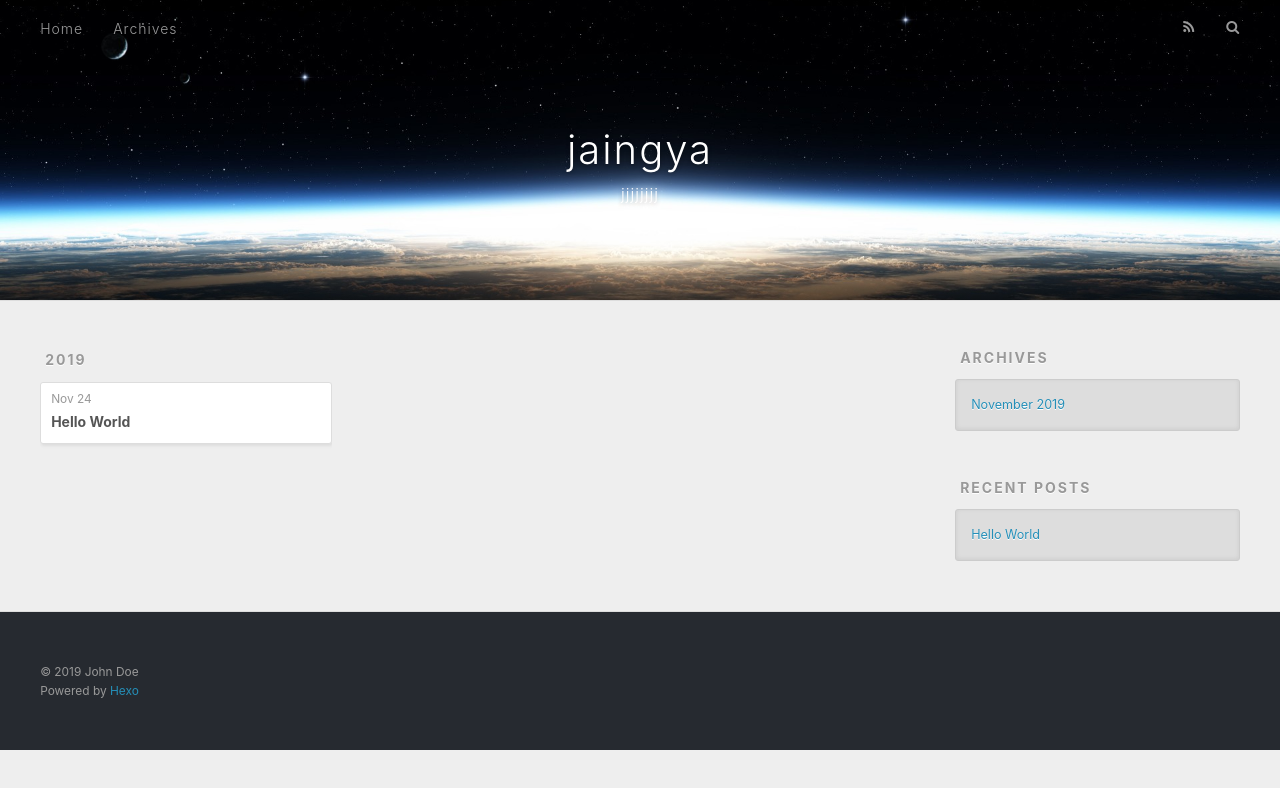
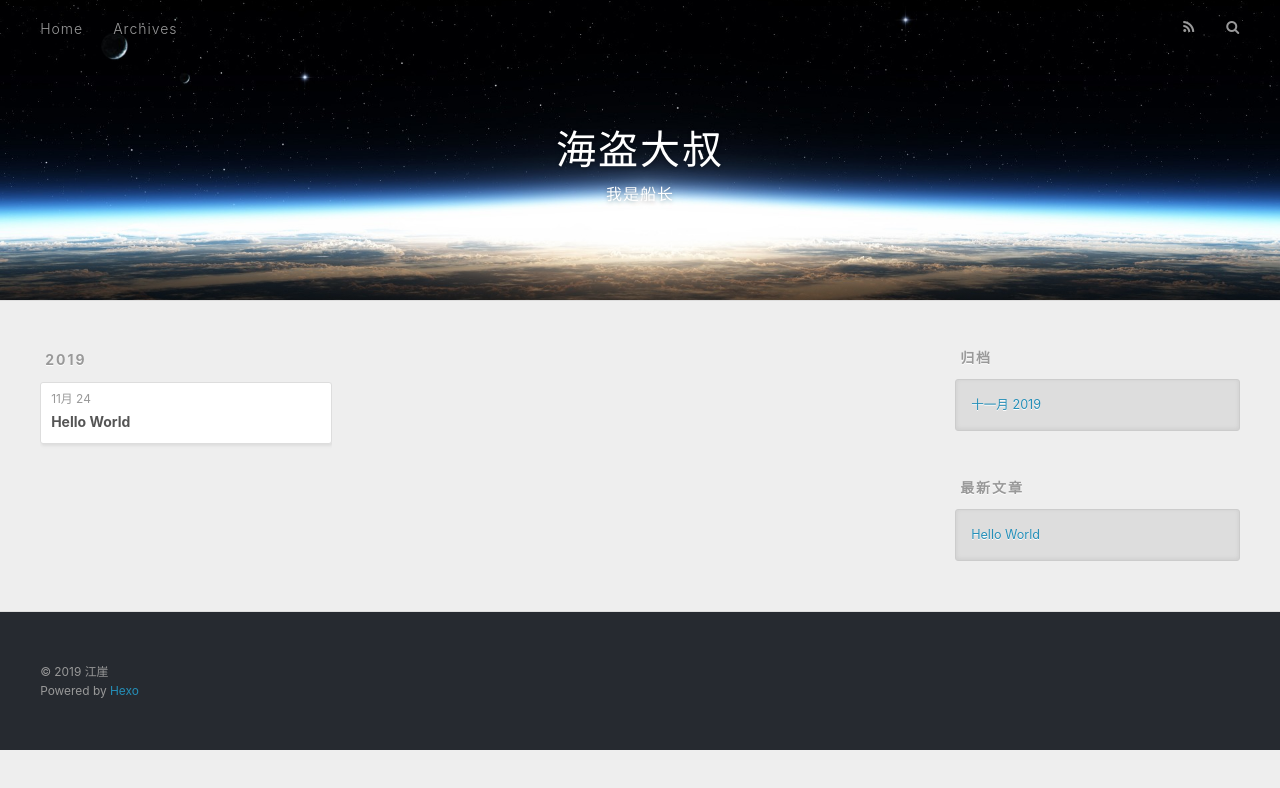
Before and after one commit to meetbigdata/meetbigdata.github.io, a plain HTML site: page archives/2019/11/index.html in a window 1280 px wide. Drawn offline with nearby package versions, Linux system fonts and the light colour scheme.

Commit message:
Site updated: 2019-12-09 21:04:29

```diff
--- a/archives/2019/11/index.html
+++ b/archives/2019/11/index.html
@@ -5,16 +5,19 @@
 
 
 
-  <title>Archives: 2019/11 | jaingya</title>
+  <title>归档: 2019/11 | 海盗大叔</title>
   <meta name="viewport" content="width=device-width, initial-scale=1, maximum-scale=1">
-  <meta property="og:type" content="website">
-<meta property="og:title" content="jaingya">
+  <meta name="description" content="心里有船&#x2F;在哪里我都是流浪">
+<meta name="keywords" content="大数据,hdoop,hbse,mapreduce,spark,hive,java,sqle">
+<meta property="og:type" content="website">
+<meta property="og:title" content="海盗大叔">
 <meta property="og:url" content="http:&#x2F;&#x2F;yoursite.com&#x2F;archives&#x2F;2019&#x2F;11&#x2F;index.html">
-<meta property="og:site_name" content="jaingya">
-<meta property="og:locale" content="en">
+<meta property="og:site_name" content="海盗大叔">
+<meta property="og:description" content="心里有船&#x2F;在哪里我都是流浪">
+<meta property="og:locale" content="zh-CN">
 <meta name="twitter:card" content="summary">
 
-    <link rel="alternate" href="/atom.xml" title="jaingya" type="application/atom+xml">
+    <link rel="alternate" href="/atom.xml" title="海盗大叔" type="application/atom+xml">
 
 
     <link rel="icon" href="/favicon.png">
@@ -33,11 +36,11 @@
   <div id="header-outer" class="outer">
     <div id="header-title" class="inner">
       <h1 id="logo-wrap">
-        <a href="/" id="logo">jaingya</a>
+        <a href="/" id="logo">海盗大叔</a>
       </h1>
 
         <h2 id="subtitle-wrap">
-          <a href="/" id="subtitle">jjjjjjjj</a>
+          <a href="/" id="subtitle">我是船长</a>
         </h2>
 
     </div>
@@ -54,7 +57,7 @@
 
           <a id="nav-rss-link" class="nav-icon" href="/atom.xml" title="RSS Feed"></a>
 
-        <a id="nav-search-btn" class="nav-icon" title="Search"></a>
+        <a id="nav-search-btn" class="nav-icon" title="搜索"></a>
       </nav>
       <div id="search-form-wrap">
         <form action="//google.com/search" method="get" accept-charset="UTF-8" class="search-form"><input type="search" name="q" class="search-form-input" placeholder="Search"><button type="submit" class="search-form-submit">&#xF002;</button><input type="hidden" name="sitesearch" value="http://yoursite.com"></form>
@@ -80,7 +83,7 @@
   <div class="archive-article-inner">
     <header class="archive-article-header">
       <a href="/2019/11/24/hello-world/" class="archive-article-date">
-  <time datetime="2019-11-23T16:08:33.120Z" itemprop="datePublished">Nov 24</time>
+  <time datetime="2019-11-23T16:08:33.120Z" itemprop="datePublished">11月 24</time>
 </a>
 
 
@@ -112,9 +115,9 @@
 
 
   <div class="widget-wrap">
-    <h3 class="widget-title">Archives</h3>
+    <h3 class="widget-title">归档</h3>
     <div class="widget">
-      <ul class="archive-list"><li class="archive-list-item"><a class="archive-list-link" href="/archives/2019/11/">November 2019</a></li></ul>
+      <ul class="archive-list"><li class="archive-list-item"><a class="archive-list-link" href="/archives/2019/11/">十一月 2019</a></li></ul>
     </div>
   </div>
 
@@ -122,7 +125,7 @@
 
 
   <div class="widget-wrap">
-    <h3 class="widget-title">Recent Posts</h3>
+    <h3 class="widget-title">最新文章</h3>
     <div class="widget">
       <ul>
 
@@ -142,7 +145,7 @@
 
   <div class="outer">
     <div id="footer-info" class="inner">
-      &copy; 2019 John Doe<br>
+      &copy; 2019 江崖<br>
       Powered by <a href="http://hexo.io/" target="_blank">Hexo</a>
     </div>
   </div>
```
Also changed, not shown: 2019/11/24/hello-world/index.html (+13 -12 lines), archives/2019/index.html (+17 -14 lines), archives/index.html (+17 -14 lines), index.html (+17 -14 lines).
